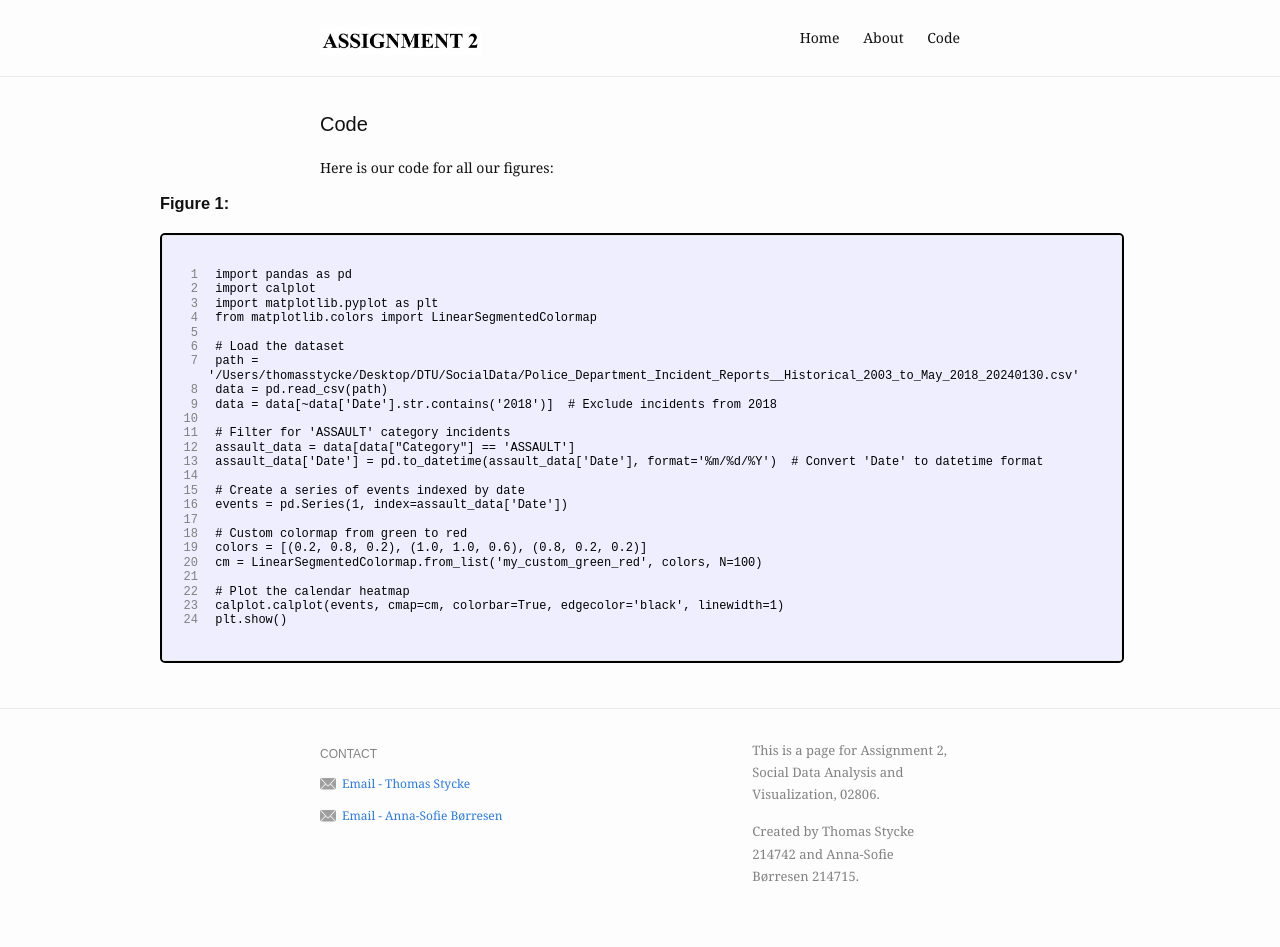
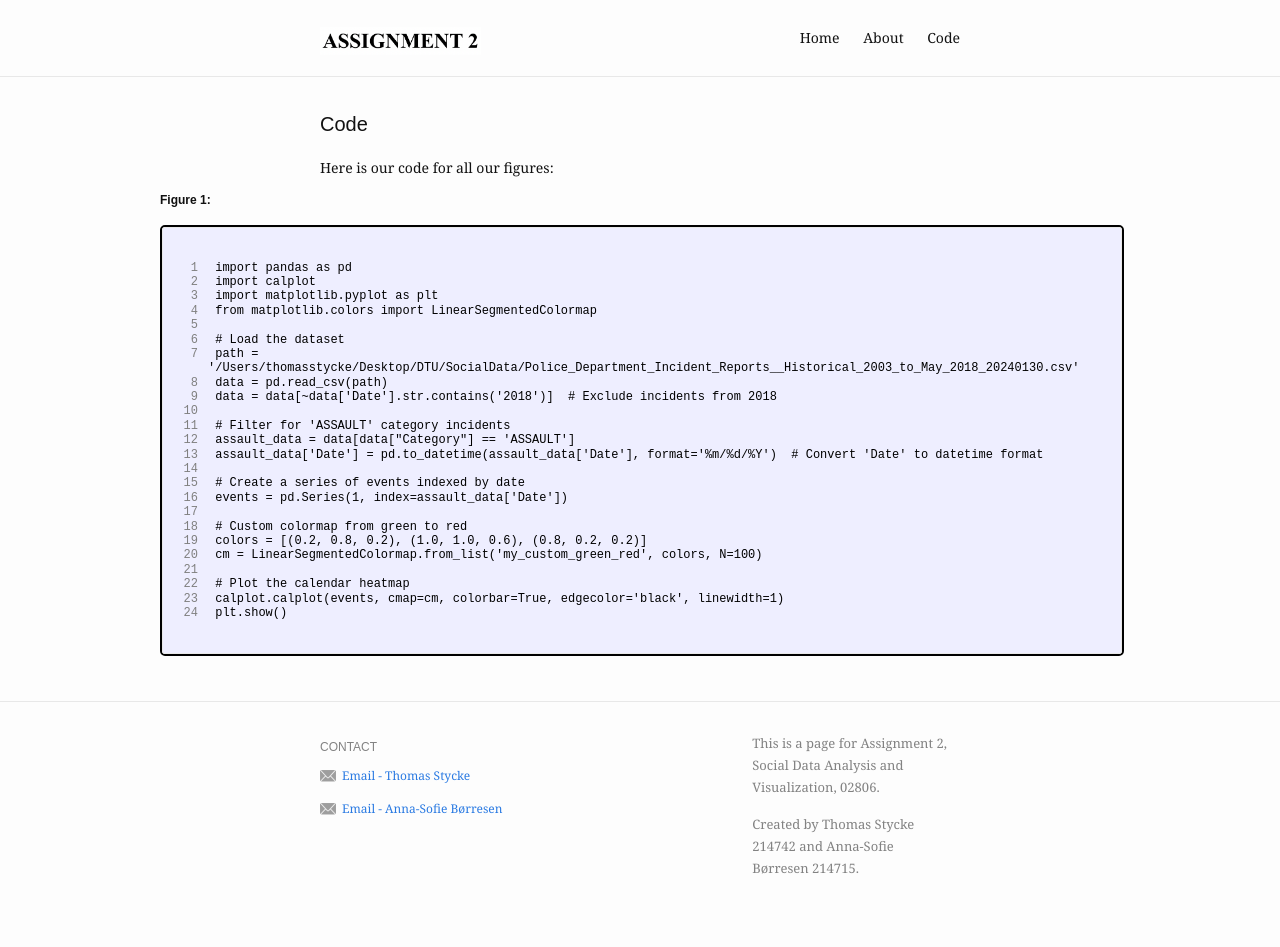
Before and after one commit to Thomasstycke/Thomasstycke.github.io, a Jekyll site: the page built from code.md, in a window 1280 px wide. Built offline with Jekyll 4.4.1, drawn with Linux system fonts in a browser that asks for light colours.

```diff
--- a/code.md
+++ b/code.md
@@ -75,7 +75,7 @@ slug: /code
 
 <p class="code-description">Here is our code for all our figures:</p>
 
-<h3 class="code-heading">Figure 1:</h3>
+<h4 class="code-heading">Figure 1:</h4>
 
 <div class="code-block-container">
   <div class="code-block">
```
